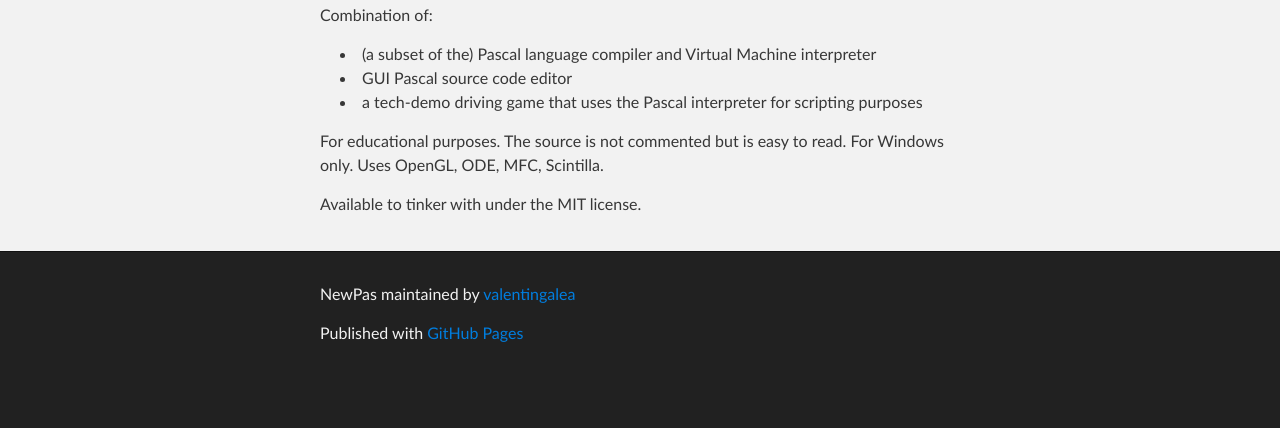
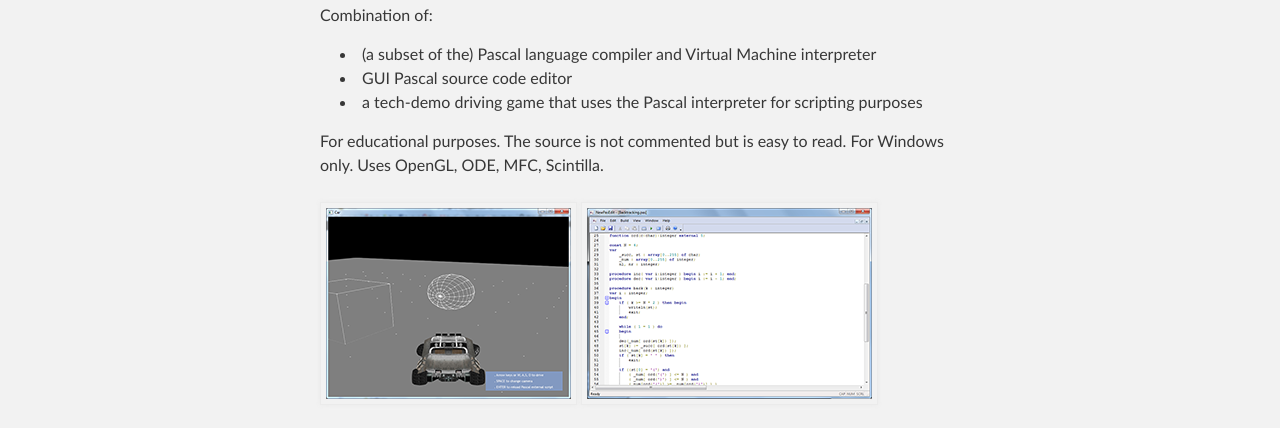
Before and after one commit to valentingalea/newpas, a plain HTML site: page index.html in a window 1280 px wide. Shown: the part 361-789 px from the top of the page. Drawn offline with Linux system fonts and the light colour scheme.

Commit message:
added showcase pics

```diff
--- a/index.html
+++ b/index.html
@@ -41,6 +41,9 @@
 <li>a tech-demo driving game that uses the Pascal interpreter for scripting purposes</li>
 </ul><p>For educational purposes. The source is not commented but is easy to read. For Windows only. Uses OpenGL, ODE, MFC, Scintilla.</p>
 
+<img src="images/driving-tmb.png" alt="driving tech-demo" style="width: 245px; height: 191px;"/>
+<img src="images/scripting-tmb.png" alt="newpas gui" style="width: 285px; height: 191px;"/>
+
 <p>Available to tinker with under the MIT license.</p>
       </section>
     </div>
```
Also changed, not shown: images/driving-tmb.png (added), images/scripting-tmb.png (added).
